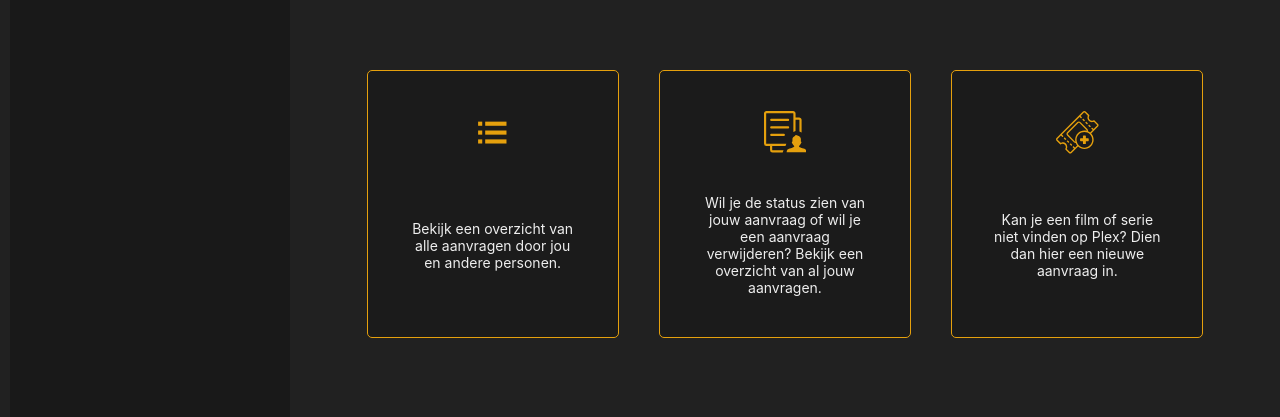
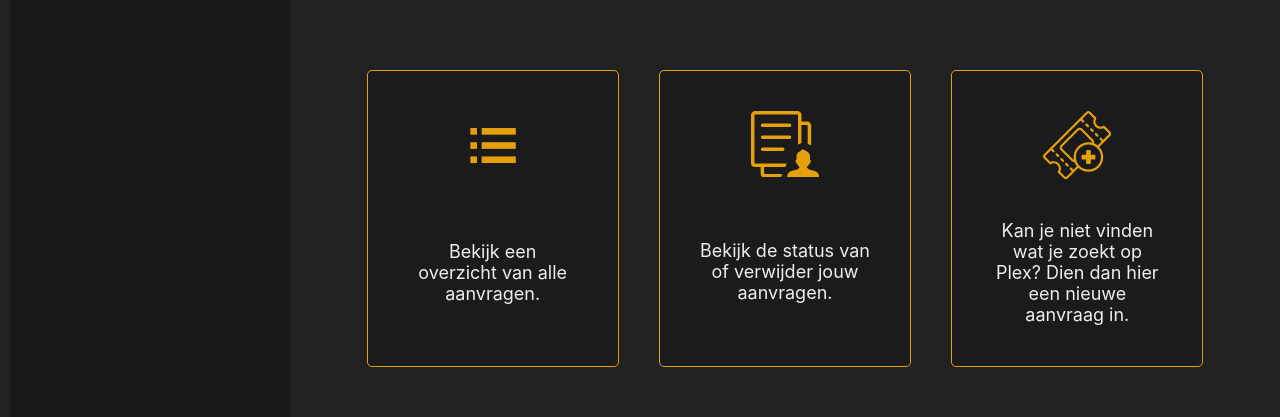
Before and after one commit to BelgianNoise/react-plex-content-request, a React (Create React App) app in the folder react/: page /#/ in a window 1280 px wide. Shown: the part 314-731 px from the top of the page. Built offline with nearby package versions, Linux system fonts and the light colour scheme; no server answers; the database is empty.

Commit message:
change homepage translations

```diff
--- a/react/src/features/home/Home.module.css
+++ b/react/src/features/home/Home.module.css
@@ -33,6 +33,7 @@ h1 {
   height: calc(100% - 2 * var(--gap-large));
   max-width: 180px;
   background-color: #00000030;
+  font-size: var(--font-size-huge);
 }
 
 .card:hover {
@@ -41,7 +42,7 @@ h1 {
 }
 
 .card svg {
-  width: 25%;
+  width: 40%;
   fill: var(--colors-plex-primary);
 }
 
--- a/react/src/i18n/en/en-translation.json
+++ b/react/src/i18n/en/en-translation.json
@@ -40,8 +40,8 @@
     },
     "home": {
       "header-text": "{{amount}} requests have been fulfilled so far!",
-      "overview-card-text": "Get an overview of all content requests made by you and other people.",
-      "my-requests-card-text": "Want to see the status of your content requests or want to delete them? View a list of all your personal content requests.",
+      "overview-card-text": "Get an overview of all content requests.",
+      "my-requests-card-text": "View or delete your personal content requests.",
       "submit-request-card-text": "Can't find what you are looking for on Plex? Submit a new content request."
     }
   }
--- a/react/src/i18n/nl/nl-translation.json
+++ b/react/src/i18n/nl/nl-translation.json
@@ -40,9 +40,9 @@
     },
     "home": {
       "header-text": "Er zijn in totaal al {{amount}} aanvragen vervuld!",
-      "overview-card-text": "Bekijk een overzicht van alle aanvragen door jou en andere personen.",
-      "my-requests-card-text": "Wil je de status zien van jouw aanvraag of wil je een aanvraag verwijderen? Bekijk een overzicht van al jouw aanvragen.",
-      "submit-request-card-text": "Kan je een film of serie niet vinden op Plex? Dien dan hier een nieuwe aanvraag in."
+      "overview-card-text": "Bekijk een overzicht van alle aanvragen.",
+      "my-requests-card-text": "Bekijk de status van of verwijder jouw aanvragen.",
+      "submit-request-card-text": "Kan je niet vinden wat je zoekt op Plex? Dien dan hier een nieuwe aanvraag in."
     }
   }
 }
```
